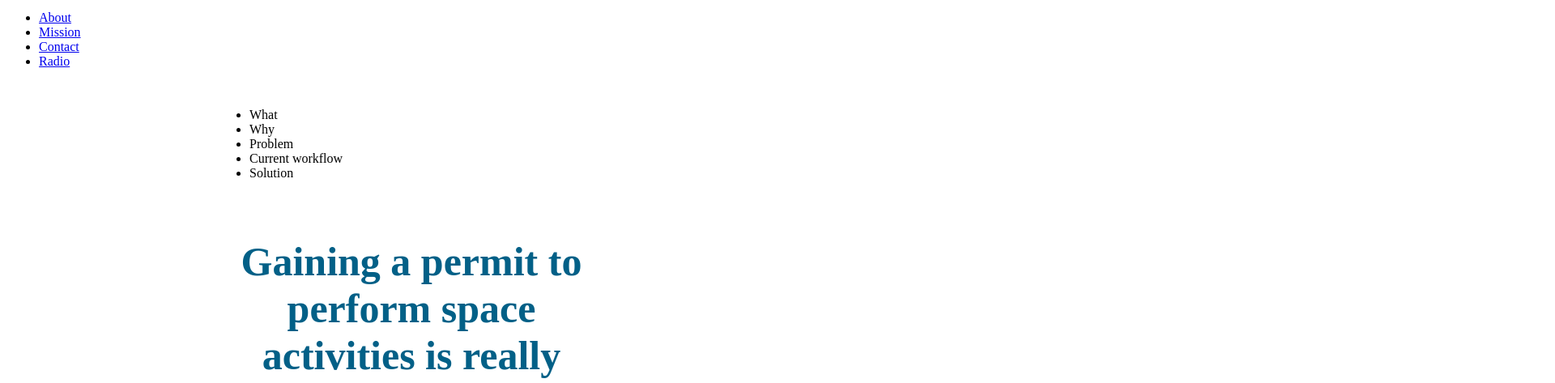
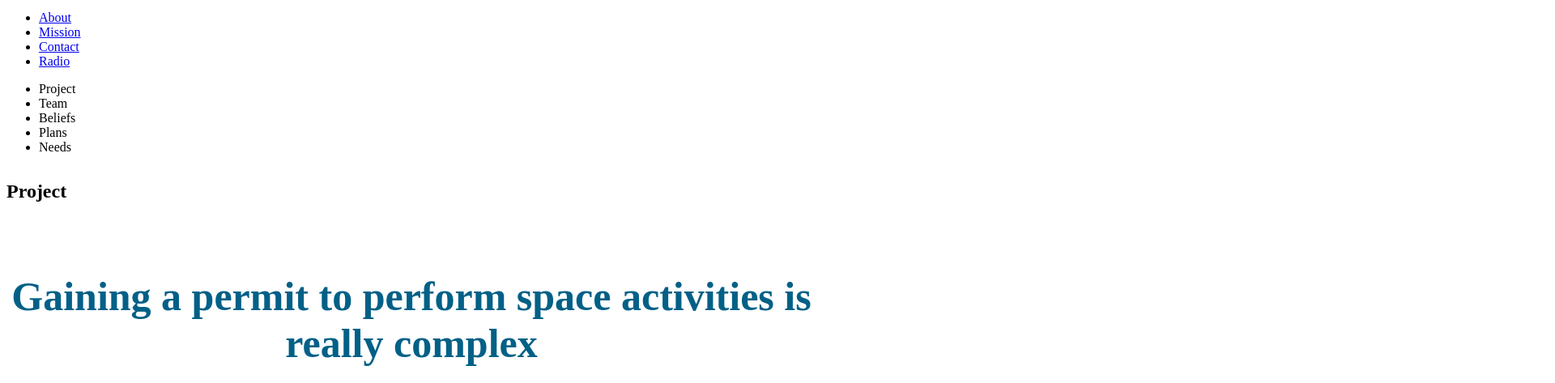
Before and after one commit to Blue-Dwarf-Space/website_front-end, an Astro site: page /about in a window 1280 px wide. Shown: the part 1397-1870 px from the top of the page at 81% size, 1920 px wide, since content can reach past the window. Built offline with nearby package versions, Linux system fonts and the light colour scheme; Astro itself is replaced by a stand-in of ours.

Commit message:
change nav options

```diff
--- a/src/pages/about.astro
+++ b/src/pages/about.astro
@@ -7,12 +7,14 @@ import Content from "../components/Content.astro";
     <main>
 <!-- suggested content to be later exported to file that feeds this sucker -->
     <ul class="w-full steps">
-        <li class="step step-error">What</li>
-        <li class="step step-success">Why</li>
-        <li class="step step-secondary">Problem</li>
-        <li class="step step-accent">Current workflow</li>
-        <li class="step step-info">Solution</li>
+        <li class="step step-error">Project</li>
+        <li class="step step-success">Team</li>
+        <li class="step step-secondary">Beliefs</li>
+        <li class="step step-accent">Plans</li>
+        <li class="step step-info">Needs</li>
     </ul>
+
+	<h1>Project</h1>
 
 	<Content
 		header="Gaining a permit to perform space activities is really complex"
@@ -47,8 +49,9 @@ import Content from "../components/Content.astro";
 		para2="single point of contact, data entry, failure, resolution"
 		para3="change looks like us"
 	/>
+	<h1>Team</h1>
 	<Content
-		header="Who?"
+		header="Our founders"
 		subheader="We're super nice"
 		imageLoc="/assets/founders.svg"
 		imageAlt="into bubbles in the shape of the starship enterprise"
@@ -57,6 +60,17 @@ import Content from "../components/Content.astro";
 		para3="you should trust us"
 	/>
 
+	<h1>Beliefs</h1>
+
+
+	<h1>Plans</h1>
+
+
+	<h1>Needs</h1>
+	<Content
+		header="Get involved"
+		subheader="For us to succeed, we need you"
+	/>
 
 	<div>
         <img src="/assets/opportunity_agency.svg" />
@@ -132,11 +146,11 @@ import Content from "../components/Content.astro";
 		margin: 2rem 0;
 	}
 
-	main {
+	/* main {
 		margin: auto;
 		padding: 1em;
 		max-width: 60ch;
-	}
+	} */
 
 	.text-gradient {
 		font-weight: 900;
```
